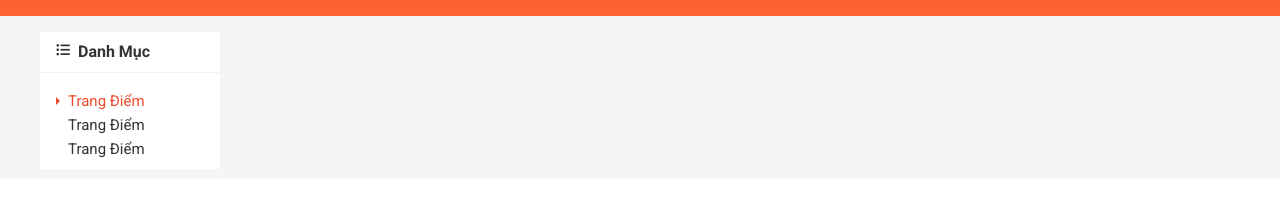
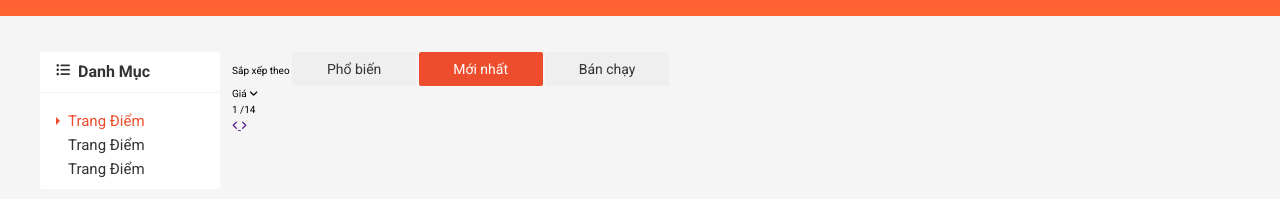
Before and after one commit to SShindow/Shopee-Website-Practice, a plain HTML site: page index.html in a window 1280 px wide. Shown: the part 104-320 px from the top of the page. Drawn offline with nearby package versions, Linux system fonts and the light colour scheme.

Commit message:
filter css

```diff
--- a/assets/css/base.css
+++ b/assets/css/base.css
@@ -112,7 +112,7 @@ html{
     padding: 0 12px;
     outline: none;
     color: var(--text-color);
-    display: flex;
+    display: inline-flex;
     justify-content: center;
     align-items: center;
     line-height: 1.6rem;
--- a/assets/css/main.css
+++ b/assets/css/main.css
@@ -871,9 +871,13 @@
 }
 
 /* Main page container */
-.container{
+.app__container{
     background-color: #f5f5f5;
 
+}
+
+.app__content{
+    padding-top: 36px;
 }
 
 .category{
@@ -886,6 +890,7 @@
     font-size: 1.6rem;
     color: var(--text-color);
     padding: 12px 16px;
+    margin-top: 0;
     border-bottom: 1px solid rgba(0, 0, 0, 0.05);
 }
 
@@ -935,3 +940,5 @@
     right: -4px;
     color: var(--primary-color);
 }
+
+/* Main page filter */
--- a/index.html
+++ b/index.html
@@ -305,9 +305,9 @@
             </div>
         </header>
 
-        <div class="container">
+        <div class="app__container">
             <div class="grid">
-                <div class="grid__row">
+                <div class="grid__row app__content">
                     <div class="grid__column-2">
                         <nav class="category">
                             <h3 class="category__heading">
@@ -327,7 +327,34 @@
                         </nav>
                     </div>
 
-                    <div class="grid__column-2"></div>
+                    <div class="grid__column-10">
+                        <div class="home-filter">
+                            <span class="home-filter__label">Sắp xếp theo</span>
+                            <button class="btn">Phổ biến</button>
+                            <button class="btn btn--primary">Mới nhất</button>
+                            <button class="btn">Bán chạy</button>
+
+                            <div class="select-input">
+                                <span class="select-input__label">Giá</span>
+                                <i class="select__icon fas fa-angle-down"></i>
+                            </div>
+
+                            <div class="home-filer__pagination">
+                                <span class="home-filter__pagination-num">
+                                    <span class="home-filer__pagination-current">1</span>
+                                    /14
+                                </span>
+                                <div class="home-filter__pagination-control">
+                                    <a href="" class="home-filer__pagination-btn">
+                                        <i class="fas fa-angle-left"></i>
+                                    </a>
+                                    <a href="" class="home-filer__pagination-btn">
+                                        <i class="fas fa-angle-right"></i>
+                                    </a>
+                                </div>
+                            </div>
+                        </div>
+                    </div>
                 </div>
             </div>
         </div>
```
